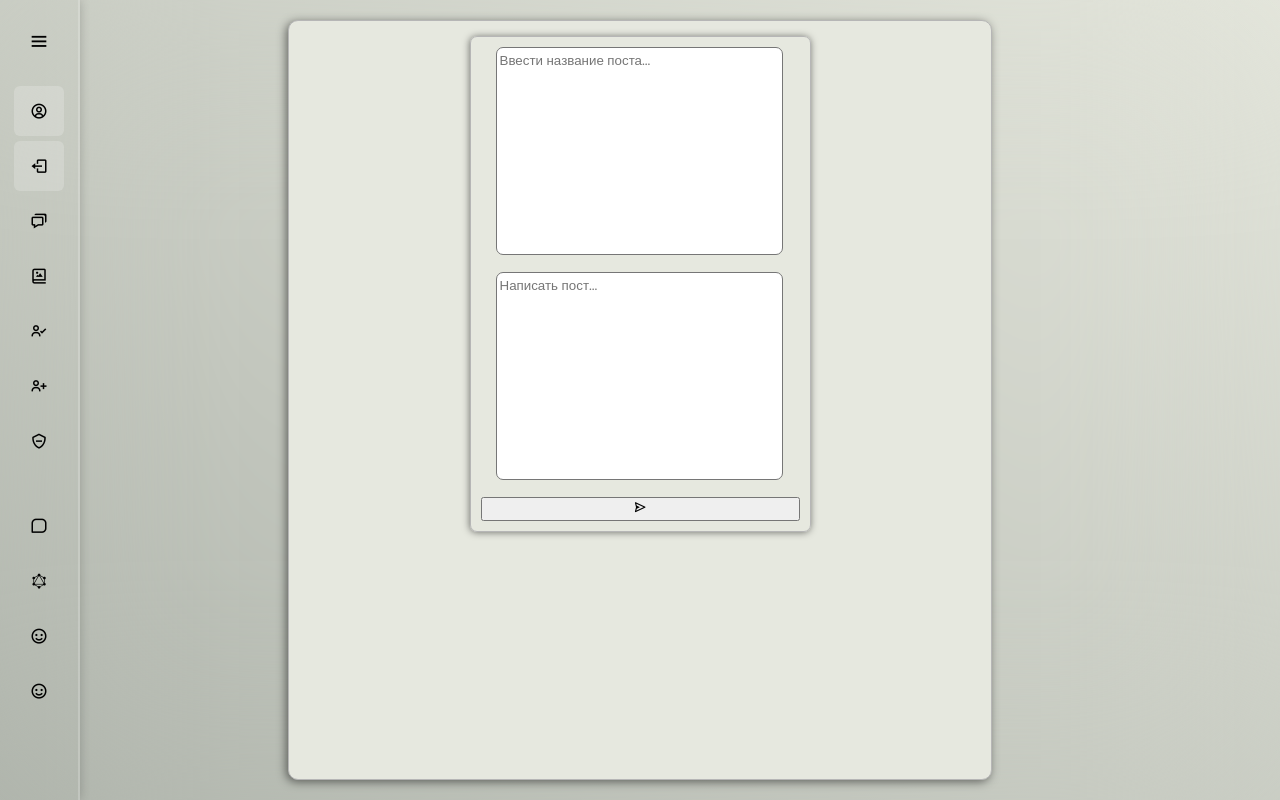
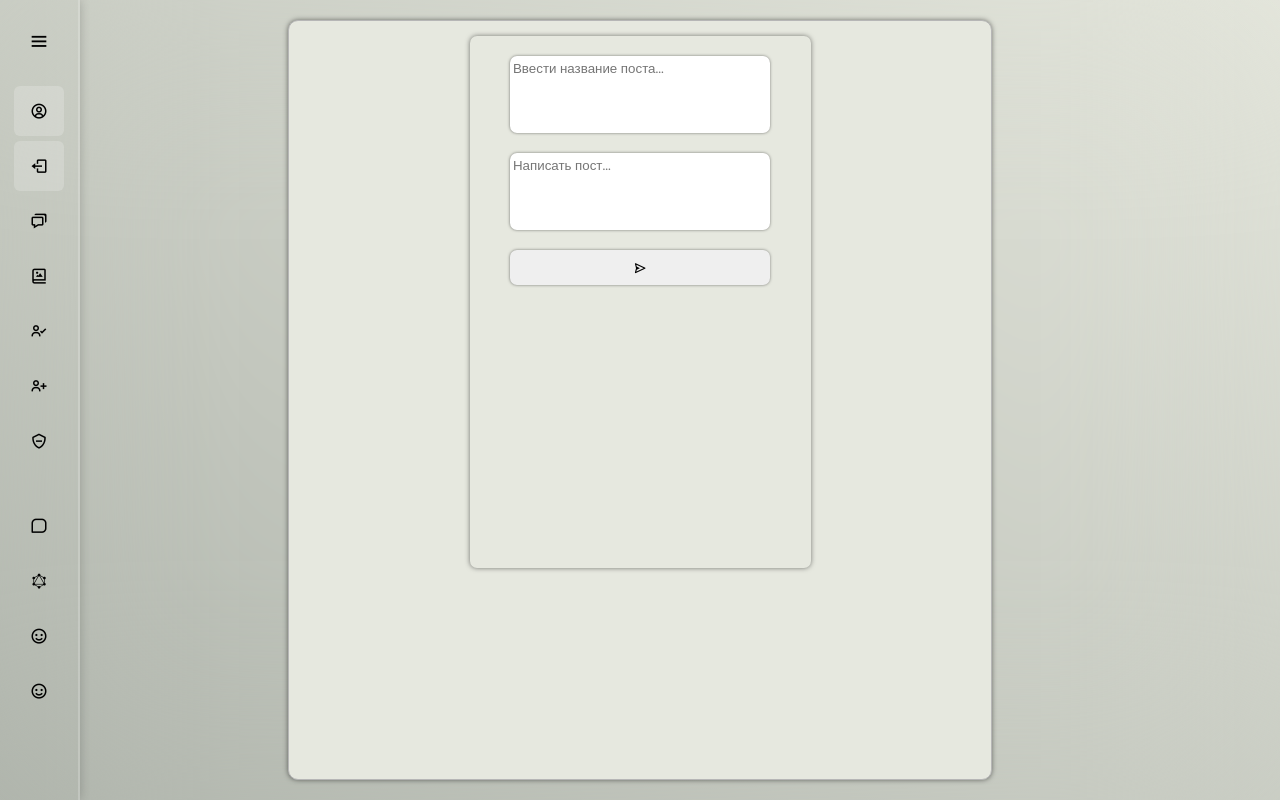
Before and after one commit to SergeyPavelev/Friends, a Django app: page /messenger/im/posts/ in a window 1280 px wide. Run offline with Django 4.2, Linux system fonts and the light colour scheme; a user stored in the database is signed in; data comes from the database, SQL or seed files in the repository; both versions use the stored data as it was after the commit; data that the repository does not hold is empty.

Commit message:
Add time to message, add href to user profile for message him, change html page with posts

```diff
--- a/messenger/models.py
+++ b/messenger/models.py
@@ -9,7 +9,8 @@ class Message(models.Model):
     receiver = models.ForeignKey(User, on_delete=models.CASCADE, default=None, related_name='receiver', verbose_name='Получатель')
     room = models.CharField('Chat Room', max_length=10)
     text_message = models.TextField('Текст сообщения')
-    date_created = models.DateTimeField('Время отправки', auto_now_add=True)
+    date_created = models.DateTimeField('Дата отправки', auto_now_add=True)
+    time_created = models.TimeField('Время отправки', auto_now_add=True)
     is_readed = models.BooleanField('Прочитано', default=False)
     sender_visibility = models.BooleanField('Отображение у отправителя', default=True)
     receiver_visibility = models.BooleanField('Отображение у получателя', default=True)
--- a/static/css/chatbox-list.css
+++ b/static/css/chatbox-list.css
@@ -4,7 +4,7 @@
     width: 50%;
     border: 1px solid #b6b6b6;
     border-radius: 7px;
-    box-shadow: -.5px .5px 7px 0px rgba(0, 0, 0, .5);
+    box-shadow: -.1px .1px 5px 0px rgba(0, 0, 0, .5);
 }
 
 .link-chat-list {
@@ -18,7 +18,7 @@
     overflow: hidden;
     white-space: nowrap;
     text-overflow: ellipsis;
-    transition: .2s;
+    transition: transform .3s;
 }
 
 .chat-list .link-chat-list:hover .last-message {
@@ -27,7 +27,7 @@
     overflow: hidden;
     white-space: nowrap;
     text-overflow: ellipsis;
-    transition: .2s;
+    transition: transform .3s;
 }
 
 .chat-list .link-chat-list:hover .chat-with-my-friend {
--- a/static/css/messages.css
+++ b/static/css/messages.css
@@ -9,15 +9,14 @@
 
 body {
     min-height: 100vh;
-    /* background: url('/static/img/background-for-messages2.jpg') no-repeat; */
     background: linear-gradient(to bottom left, #e4e6dc, #a2a89eda);
     backdrop-filter: blur(100px);
     background-size: cover;
     background-position: center;
-
     display: flex;
     justify-content: center;
     align-items: center;
+    overflow: auto;
 }
 
 .sidebar {
@@ -148,9 +147,8 @@ body {
     border-radius: 10px;
     margin: auto auto;
     padding: 10px;
-    /* backdrop-filter: blur(40px); */
     background: #e6e8df;
-    box-shadow: -2px 2px 10px 0px rgba(0, 0, 0, .5);
+    box-shadow: -.1px .1px 5px 0px rgba(0, 0, 0, .5);
 }
 
 #reciever-name {
--- a/static/css/posts.css
+++ b/static/css/posts.css
@@ -1,44 +1,91 @@
 .div-post-form{
     display: flex;
     justify-content: center;
-    border: 1px solid #b6b6b6;
     border-radius: 7px;
     width: 50%;
     margin: 5px auto;
     padding: 10px;
-    box-shadow: -.5px .5px 7px 0px rgba(0, 0, 0, .5);
+    box-shadow: -.1px .1px 5px 0px rgba(0, 0, 0, .5);
+}
+
+.lists-posts {
+    justify-content: center;
+    border-radius: 7px;
+    margin: 5px auto;
+    padding: 10px;
+    max-height: 400px;
+    overflow-y: auto;
+}
+
+.lists-posts::-webkit-scrollbar {
+    width: 5px;
+}
+
+.lists-posts::-webkit-scrollbar-track {
+    background: #e6e8df;
+}
+
+.lists-posts::-webkit-scrollbar-thumb {
+    background-color: #898989;
+    border-radius: 20px;
 }
 
 #PostForm{
     display: flex;
+    padding: auto 5px;
+    padding-bottom: 0px;
     flex-direction: column;
-    justify-content: space-between;
+    width: 90%;
 }
 
-#PostForm #id_title {
-    margin: 0 0 10px 15px;
+#PostForm textarea {
+    margin: 10px auto;
     padding: 3px;
+    height: 15%;
     width: 90%;
     resize: none;
+    border: none;
     border-radius: 7px;
+    box-shadow: -.1px .1px 3px 0px rgba(0, 0, 0, .5);
 }
 
-#PostForm #id_textarea {
-    margin: 0 0 10px 15px;
-    padding: 3px;
-    width: 90%;
-    resize: none;
-    border-radius: 7px;
+#PostForm #id_title:focus {
+    border: none;
+    outline: none;
 }
 
-.lists-posts {
+#PostForm #id_textarea:focus {
+    border: none;
+    outline: none;
+}
+
+#PostForm button[type='submit'] {
+    margin: 10px auto;
+    padding: 10px;
+    width: 90%;
+    height: 7%;
+    border: none;
+    border-radius: 7px;
+    box-shadow: -.1px .1px 3px 0px rgba(0, 0, 0, .5);
+    transition: opacity transform .3s;
+}
+
+.posts-container {
     margin: 20px auto;
     padding: 10px;
     width: 50%;
-    display: flex;
+    display: grid;
     align-items: center;
     justify-content: center;
     border: 1px solid #b6b6b6;
     border-radius: 7px;
-    box-shadow: -.5px .5px 7px 0px rgba(0, 0, 0, .5);
+    box-shadow: -.1px .1px 5px 0px rgba(0, 0, 0, .5);
 }
+
+.lists-posts p {
+    margin: 5px;
+}
+
+body {
+    overflow: hidden;
+}
--- a/templates/messenger/send_messages.html
+++ b/templates/messenger/send_messages.html
@@ -13,6 +13,7 @@
                     <div class="message">
                         <div class="div-message-sender">
                             <li class="message-sender">{{ message.sender }}: {{ message.text_message }}</li>
+                            <p class="message-time-created">{{ message.time_created }}</p>
                         </div>
 
                         <div class="message-btn-edit">
@@ -39,6 +40,7 @@
                     <div class="message">
                         <div class="div-message-reciever">
                             <li class="message-reciever">{{ message.sender }}: {{ message.text_message }}</li>
+                            <p class="message-time-created">{{ message.time_created }}</p>
                         </div>
 
                         <div class="message-btn-trash">
--- a/templates/posts/list_posts.html
+++ b/templates/posts/list_posts.html
@@ -9,21 +9,18 @@
     <div class="div-post-form">
         <form id="PostForm" action="{% url 'messenger:posts:posts' %}" method="post">
             {% csrf_token %}
-            <div class="form-title">
             {{ form.title }}
-            </div>
-            <div class="form-textarea">
             {{ form.textarea }}
-            </div>
             <button type="submit">
                 <i class='bx bx-send'></i>
             </button>
         </form>
     </div>
 
+    <div class="div-lists-posts">
+        <ul class="lists-posts">
+            {% for post in posts %}
                 <div class="posts-container">
-        {% for post in posts %}
-            <ul class="lists-posts">
                     <div class="div-post-author">
                         <p class='post-author'>{{ post.author }}</p>
                     </div>
@@ -36,7 +33,8 @@
                     <div class="div-post-date-created">
                         <p class='post-date-created'>{{ post.date_created }}</p>
                     </div>
+                </div>
+            {% endfor %}
         </ul>
-        {% endfor %}
     </div>
 {% endblock %}
--- a/templates/user_profile/user_profile.html
+++ b/templates/user_profile/user_profile.html
@@ -37,6 +37,8 @@
                             <p>Delete from friends</p>
                         </button>
                     </form>
+
+                    <a class="href-for-message-from-profile" href="{% url 'messenger:send_message' receiver_id=user.id %}">Message</a>
                 {% else %}
                     <form action="{% url 'messenger:add_to_friends' friend_id=user.id %}" method="post">
                         {% csrf_token %}
```
Also changed, not shown: other parts of static/css/messages.css (+38 -13 lines), static/css/user_profile.css (+14 -3 lines), db.sqlite3, messenger/migrations/0008_message_time_created_alter_message_date_created.py (added), messenger/migrations/0009_alter_message_time_created.py (added). Lines whose indentation alone changed are shown as unchanged.
